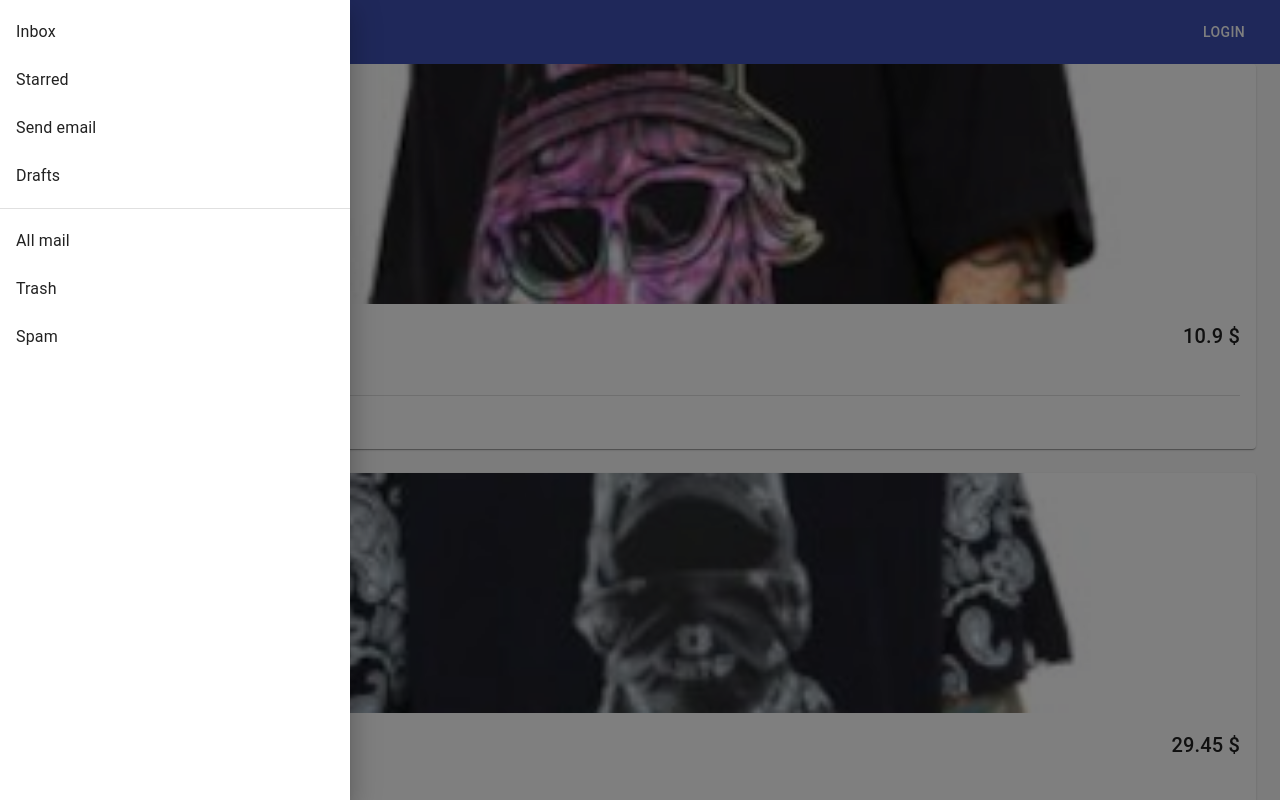
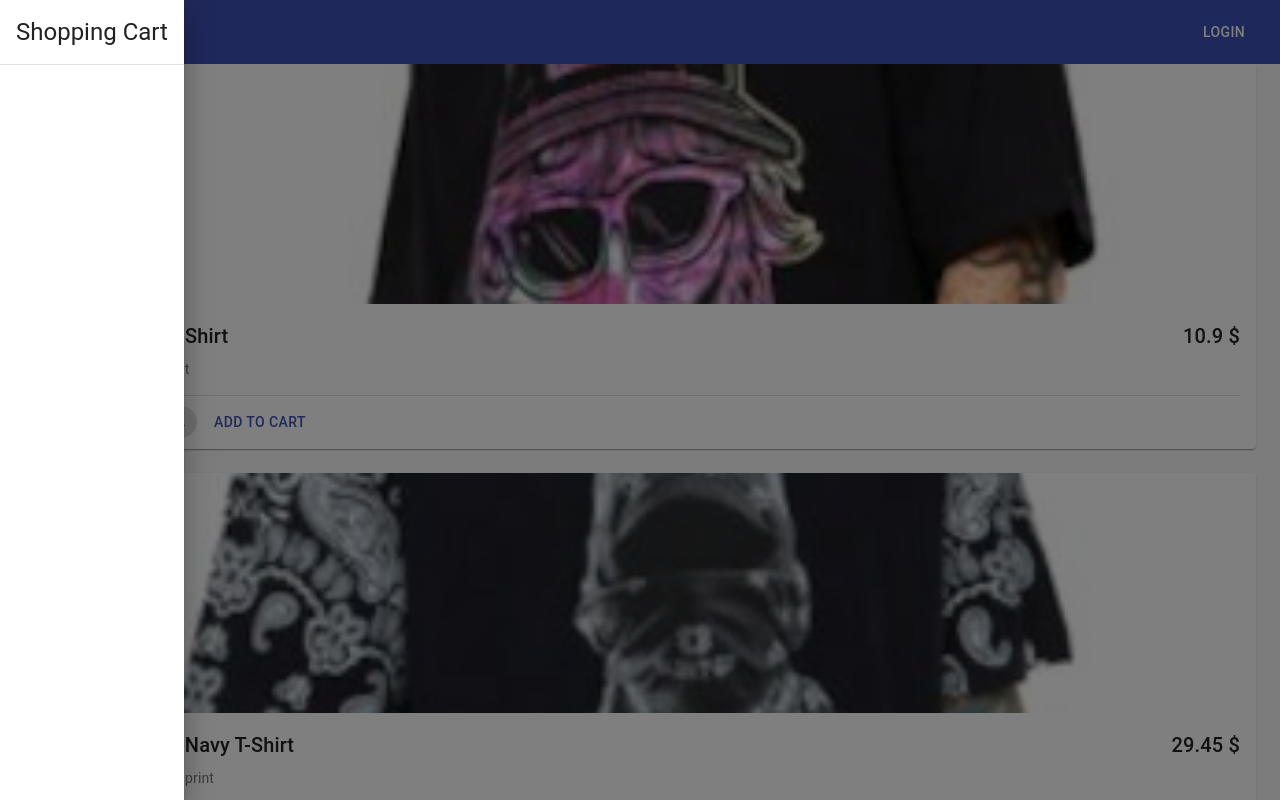
Before and after one commit to VirgilChen97/shopping-cart, a React (Create React App) app: page / in a window 1280 px wide. Both pictures are taken after a click on the button "menu". Shown: the top 800 px of the page. Built offline with nearby package versions, Linux system fonts and the light colour scheme.

Commit message:
add item to cart

```diff
--- a/src/App.js
+++ b/src/App.js
@@ -3,7 +3,7 @@ import ElevateAppBar from './component/Appbar';
 import ItemList from './component/ItemList';
 import { Container } from '@material-ui/core';
 
-const firebaseConfig = {
+/*const firebaseConfig = {
   apiKey: "AIzaSyAaQEsSSJB-hvoosukQW4ILJD25FFFQmBU",
   authDomain: "learn-react-e62f8.firebaseapp.com",
   databaseURL: "https://learn-react-e62f8.firebaseio.com",
@@ -12,10 +12,12 @@ const firebaseConfig = {
   messagingSenderId: "523538593380",
   appId: "1:523538593380:web:5831ecab8ba93436449171",
   measurementId: "G-49VNZ2GPXJ"
-};
+};*/
 
 const App = () => {
   const [data, setData] = useState({});
+  const [cart, setCart] = useState({})
+
   useEffect(() => {
     const fetchProducts = async () => {
       const response = await fetch('./data/products.json');
@@ -27,8 +29,8 @@ const App = () => {
 
   return (
     <Container>
-      <ElevateAppBar />
-      <ItemList items={data} />
+      <ElevateAppBar cart={cart} setCart={setCart} items={data}/>
+      <ItemList cart={cart} setCart={setCart} items={data} />
     </Container>
   );
 };
--- a/src/component/Appbar.js
+++ b/src/component/Appbar.js
@@ -38,15 +38,15 @@ ElevationScroll.propTypes = {
 	window: PropTypes.func,
 };
 
-const ElevateAppBar = (props) => {
+const ElevateAppBar = ({cart, setCart}) => {
 	const classes = useStyles();
 	return (
 		<React.Fragment>
 			<CssBaseline />
-			<ElevationScroll {...props}>
+			<ElevationScroll>
 				<AppBar>
 					<Toolbar>
-						<ShoppingCart />
+						<ShoppingCart cart={cart} setCart={setCart}/>
 						<Typography variant="h6" className={classes.title}>
 							Shopping
     					</Typography>
--- a/src/component/Cart.js
+++ b/src/component/Cart.js
@@ -1,59 +1,20 @@
 import React from 'react';
-import { makeStyles } from '@material-ui/core/styles';
 import Drawer from '@material-ui/core/Drawer';
-import Button from '@material-ui/core/Button';
-import List from '@material-ui/core/List';
-import Divider from '@material-ui/core/Divider';
-import ListItem from '@material-ui/core/ListItem';
 import IconButton from '@material-ui/core/IconButton';
-import ListItemText from '@material-ui/core/ListItemText';
 import ShoppingCartIcon from '@material-ui/icons/ShoppingCart';
+import ShoppingList from './ShoppingList'
 
-const useStyles = makeStyles({
-  list: {
-    width: 350,
-  },
-  fullList: {
-    width: 'auto',
-  },
-});
-
-export default function TemporaryDrawer() {
-  const classes = useStyles();
+const ShoppingCart = ({cart, setCart}) => {
   const [state, setState] = React.useState({
     left: false
-  });
+	});
 
   const toggleDrawer = (side, open) => event => {
     if (event.type === 'keydown' && (event.key === 'Tab' || event.key === 'Shift')) {
       return;
     }
     setState({ ...state, [side]: open });
-  };
-
-  const sideList = side => (
-    <div
-      className={classes.list}
-      role="presentation"
-      onKeyDown={toggleDrawer(side, false)}
-    >
-      <List>
-        {['Inbox', 'Starred', 'Send email', 'Drafts'].map((text, index) => (
-          <ListItem button key={text}>
-            <ListItemText primary={text} />
-          </ListItem>
-        ))}
-      </List>
-      <Divider />
-      <List>
-        {['All mail', 'Trash', 'Spam'].map((text, index) => (
-          <ListItem button key={text}>
-            <ListItemText primary={text} />
-          </ListItem>
-        ))}
-      </List>
-    </div>
-  );
+	};
 
   return (
     <div>
@@ -61,8 +22,9 @@ export default function TemporaryDrawer() {
 				<ShoppingCartIcon />
 			</IconButton>
       <Drawer open={state.left} onClose={toggleDrawer('left', false)}>
-        {sideList('left')}
+        <ShoppingList cart={cart} setCart={setCart}/>
       </Drawer>
     </div>
   );
 }
+export default ShoppingCart;
--- a/src/component/ItemCard.js
+++ b/src/component/ItemCard.js
@@ -20,10 +20,27 @@ const isActivate = (size, nowSize) => {
 	else return 'default'
 }
 
-const ItemCard = ({ product }) => {
+const ItemCard = ({ cart, setCart, product }) => {
 	const [size, setSize] = useState('s');
 	const classes = useStyles();
 	const imgurl="/products/" + product.sku +"_1.jpg"
+
+	const addItems = () => {
+		let prevCart = {...cart}
+		if(!prevCart[product.sku+size]){
+			prevCart[product.sku+size] = {
+				key: product.sku+size,
+				title:product.title,
+				price:product.price,
+				currencyFormat:product.currencyFormat,
+				size:size,
+				amount:0
+			}
+		}
+		prevCart[product.sku+size]['amount']++
+		setCart(prevCart)
+	}
+
 	return (
 		<Card>
 			<CardMedia
@@ -54,7 +71,7 @@ const ItemCard = ({ product }) => {
 				<Chip onClick={() => { setSize('m') }} className={classes.chip} color={isActivate(size, 'm')} label="M" />
 				<Chip onClick={() => { setSize('l') }} className={classes.chip} color={isActivate(size, 'l')} label="L" />
 				<Chip onClick={() => { setSize('xl') }} className={classes.chip} color={isActivate(size, 'xl')} label="XL" />
-				<Button color="primary">Add to cart</Button>
+				<Button color="primary" onClick={()=>{addItems()}}>Add to cart</Button>
 			</CardActions>
 		</Card>
 	);
--- a/src/component/ItemList.js
+++ b/src/component/ItemList.js
@@ -9,14 +9,14 @@ const useStyles = makeStyles(theme => ({
 	},
 }));
 
-const ItemList = ({items}) => {
+const ItemList = ({cart, setCart, items}) => {
 	items = Object.values(items);
 	const classes = useStyles();
 	if (items.length > 0) {
 		return (
 			<div className={classes.root}>
 				<Grid container spacing={3}>
-					{items.map(product => <Grid key={product.sku} item xs={12}><ItemCard product={product} /></Grid>)}
+					{items.map(product => <Grid key={product.sku} item xs={12}><ItemCard cart={cart} setCart={setCart} product={product} /></Grid>)}
 				</Grid>
 			</div >
 		);
--- /dev/null
+++ b/src/component/ShoppingList.js
@@ -0,0 +1,87 @@
+import React from 'react';
+import { makeStyles } from '@material-ui/core/styles';
+import List from '@material-ui/core/List';
+import ListItem from '@material-ui/core/ListItem';
+import Divider from '@material-ui/core/Divider';
+import Typography from '@material-ui/core/Typography'
+import Grid from '@material-ui/core/Grid'
+import ButtonBase from '@material-ui/core/ButtonBase'
+import Button from '@material-ui/core/Button'
+
+const useStyles = makeStyles(theme => ({
+  title: {
+    padding: theme.spacing(2)
+  },
+  root: {
+    backgroundColor: theme.palette.background.paper,
+    flexGrow: 1
+  },
+  grid:{
+    width: 350
+  },
+  image: {
+    width: 80,
+    height: 120,
+  },
+  img: {
+    margin: 'auto',
+    display: 'block',
+    maxWidth: '100%',
+    maxHeight: '100%',
+  }
+}));
+
+const ShoppingList = ({ cart, setCart }) => {
+  const classes = useStyles();
+
+  const ShoppingListItem = (product) => {
+    return (
+      <div>
+        <Grid className={classes.grid} container spacing={2}>
+          <Grid item xs={4}>
+            <ButtonBase className={classes.image}>
+              <img className={classes.img} alt="complex" src={'/products/' + product.key.replace(/[^0-9]/ig, "") + '_1.jpg'} />
+            </ButtonBase>
+          </Grid>
+          <Grid item xs={8} sm container>
+            <Grid item xs container direction="column" spacing={2}>
+              <Grid item xs>
+                <Typography gutterBottom variant="subtitle1">
+                  {product.title}
+                </Typography>
+                <Typography variant="body2" gutterBottom>
+                  Size: {product.size} x {product.amount}
+                </Typography>
+              </Grid>
+              <Grid item xs>
+                <Typography variant="body2">
+                  <Button>Remove</Button>
+                </Typography>
+              </Grid>
+            </Grid>
+            <Grid item>
+              <Typography variant="subtitle1">{product.price} {product.currencyFormat}</Typography>
+            </Grid>
+          </Grid>
+        </Grid>
+      </div>
+    );
+  }
+
+  console.log(cart)
+  if (Object.keys(cart) === 0) {
+    return <p>You have no items</p>
+  } else {
+    return (
+      <div>
+        <Typography className={classes.title} variant='h5'>Shopping Cart</Typography>
+        <Divider />
+        <List component="nav" className={classes.root} aria-label="mailbox folders">
+          {Object.values(cart).map(product => <div key={product.key}><ListItem>{ShoppingListItem(product)}</ListItem><Divider /></div>)}
+        </List>
+      </div>
+    );
+  }
+}
+
+export default ShoppingList
```
